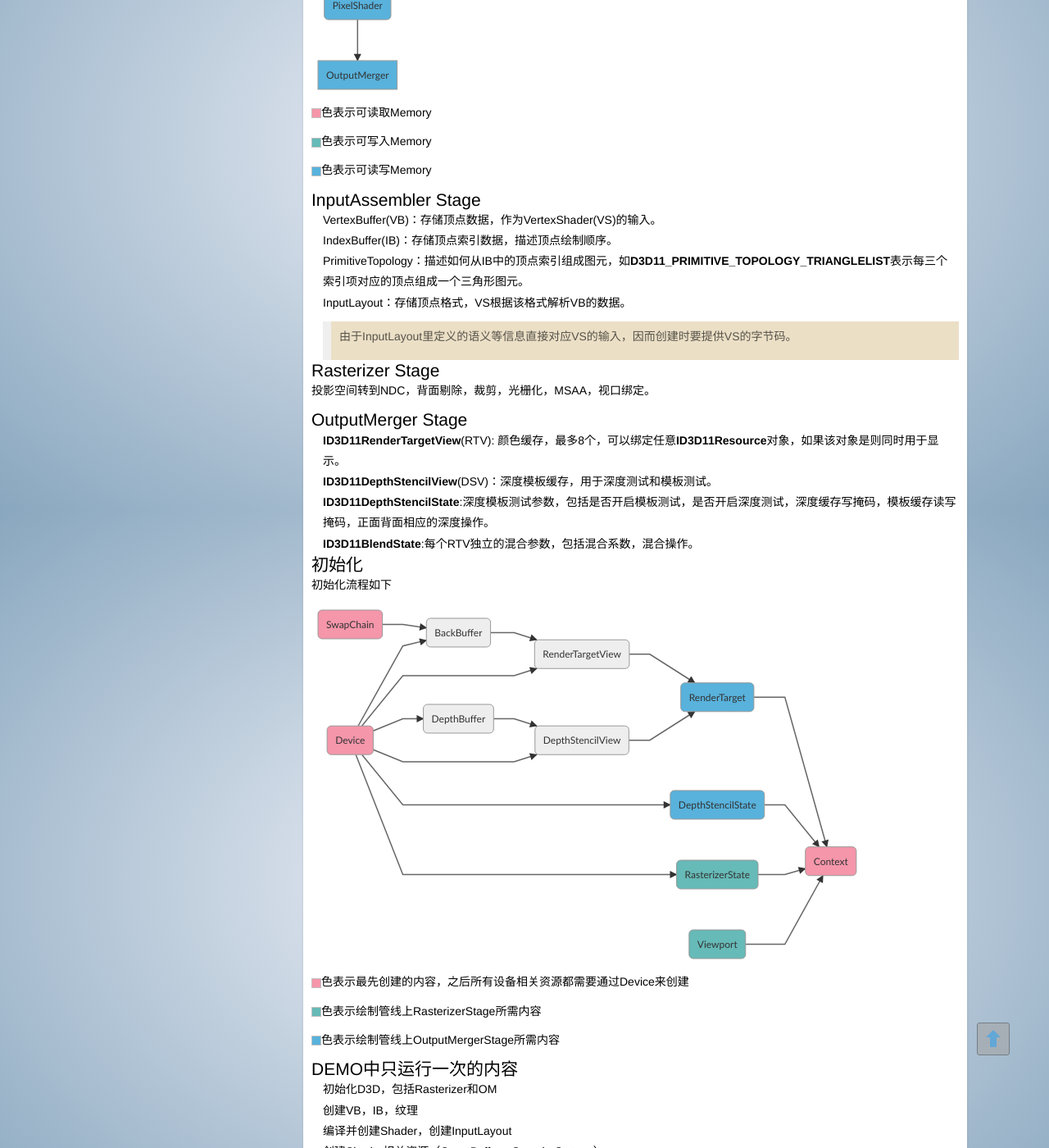
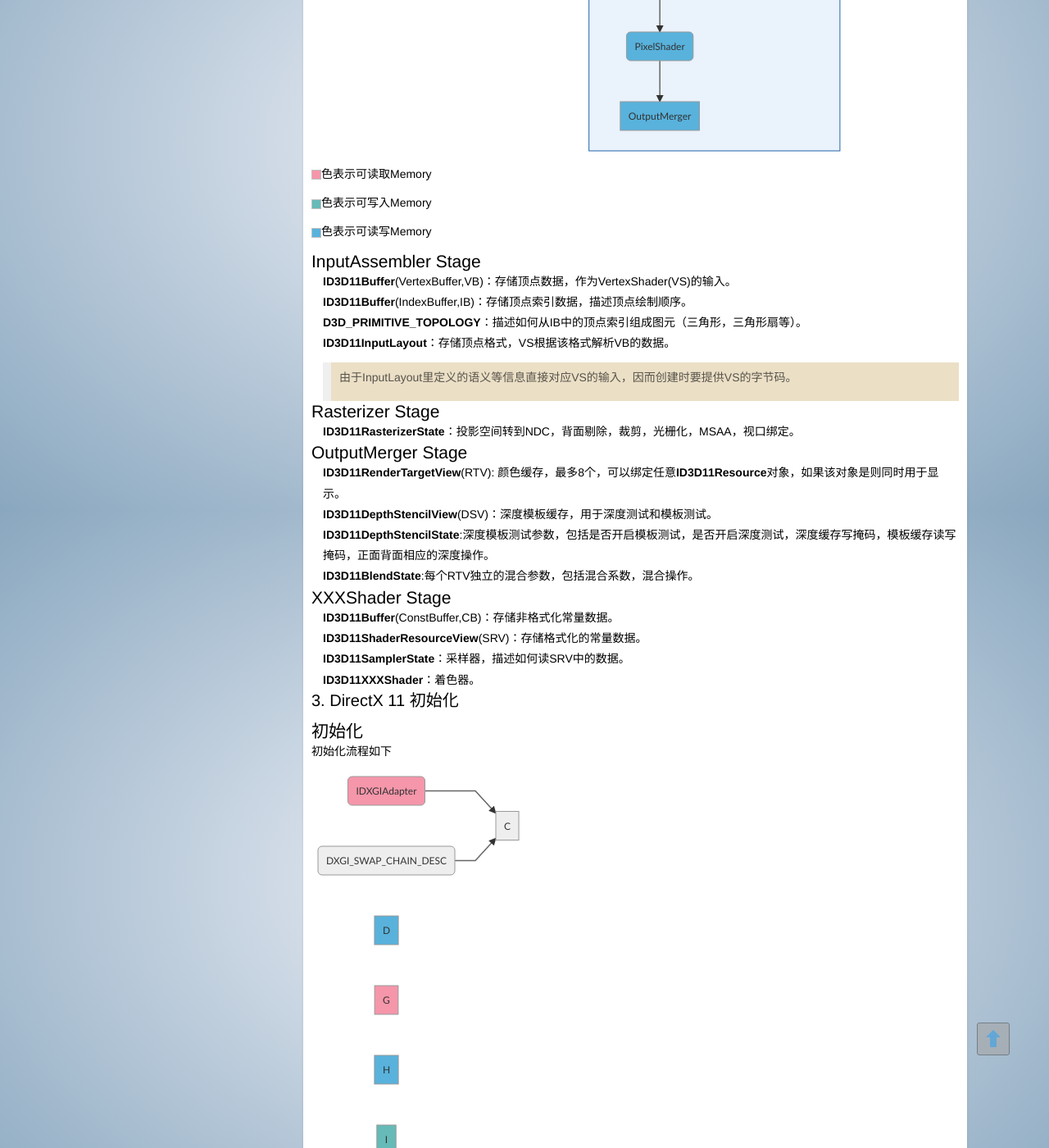
Before and after one commit to pw1316/pw1316.github.io, a Jekyll site: the page built from _posts/2018-05-29-DX11Note.md, in a window 1280 px wide and 1400 px high, scrolled down 1178 px. Shown: the whole window at 82% size. Built offline with Jekyll 4.4.1, drawn with Linux system fonts in a browser that asks for light colours; nearby versions of some CDN libraries; some of the changed text lies outside the part shown.

Commit message:
update directx11 tutorial

````diff
--- a/_posts/2018-05-29-DX11Note.md
+++ b/_posts/2018-05-29-DX11Note.md
@@ -29,8 +29,11 @@
 
 ## DirectX 11 流水线
 
+<div markdown="1" style="text-align:center">
+
 ```mermaid
 graph TD
+subgraph FULL
 A[InputAssembler]-->B(VertexShader)
 B-->C(HullShader)
 C-->D[Tesselator]
@@ -49,7 +52,21 @@
 style H fill:#66BAB7;
 style I fill:#58B2DC;
 style J fill:#58B2DC;
+end
+
+subgraph SIMPLE
+K[InputAssembler]-->L(VertexShader)
+L-->M[Rasterizer]
+M-->N(PixelShader)
+N-->O[OutputMerger]
+style K fill:#F596AA;
+style L fill:#F596AA;
+style N fill:#58B2DC;
+style O fill:#58B2DC;
+end
 ```
+
+</div>
 
 <img style="width:12px;height:12px;background:#F596AA;">色表示可读取Memory
 
@@ -59,15 +76,15 @@
 
 ## InputAssembler Stage
 
-- VertexBuffer(VB)：存储顶点数据，作为VertexShader(VS)的输入。
-- IndexBuffer(IB)：存储顶点索引数据，描述顶点绘制顺序。
-- PrimitiveTopology：描述如何从IB中的顶点索引组成图元，如**D3D11_PRIMITIVE_TOPOLOGY_TRIANGLELIST**表示每三个索引项对应的顶点组成一个三角形图元。
-- InputLayout：存储顶点格式，VS根据该格式解析VB的数据。
+- **ID3D11Buffer**(VertexBuffer,VB)：存储顶点数据，作为VertexShader(VS)的输入。
+- **ID3D11Buffer**(IndexBuffer,IB)：存储顶点索引数据，描述顶点绘制顺序。
+- **D3D_PRIMITIVE_TOPOLOGY**：描述如何从IB中的顶点索引组成图元（三角形，三角形扇等）。
+- **ID3D11InputLayout**：存储顶点格式，VS根据该格式解析VB的数据。
 > 由于InputLayout里定义的语义等信息直接对应VS的输入，因而创建时要提供VS的字节码。
 
 ## Rasterizer Stage
 
-投影空间转到NDC，背面剔除，裁剪，光栅化，MSAA，视口绑定。
+- **ID3D11RasterizerState**：投影空间转到NDC，背面剔除，裁剪，光栅化，MSAA，视口绑定。
 
 ## OutputMerger Stage
 
@@ -76,12 +93,32 @@
 - **ID3D11DepthStencilState**:深度模板测试参数，包括是否开启模板测试，是否开启深度测试，深度缓存写掩码，模板缓存读写掩码，正面背面相应的深度操作。
 - **ID3D11BlendState**:每个RTV独立的混合参数，包括混合系数，混合操作。
 
+## XXXShader Stage
+
+- **ID3D11Buffer**(ConstBuffer,CB)：存储非格式化常量数据。
+- **ID3D11ShaderResourceView**(SRV)：存储格式化的常量数据。
+- **ID3D11SamplerState**：采样器，描述如何读SRV中的数据。
+- **ID3D11XXXShader**：着色器。
+
+# 3. DirectX 11 初始化
+
 ## 初始化
 
 初始化流程如下
 
 ```mermaid
 graph LR
+A(IDXGIAdapter)-->C
+B(DXGI_SWAP_CHAIN_DESC)-->C
+style A fill:#F596AA;
+style D fill:#58B2DC;
+style G fill:#F596AA;
+style H fill:#58B2DC;
+style I fill:#66BAB7;
+style J fill:#66BAB7;
+style K fill:#F596AA;
+```
+
 A(SwapChain)-->B(BackBuffer)
 B-->C(RenderTargetView)
 C-->D(RenderTarget)
@@ -97,14 +134,6 @@
 K-->F
 K-->H
 K-->I
-style A fill:#F596AA;
-style D fill:#58B2DC;
-style G fill:#F596AA;
-style H fill:#58B2DC;
-style I fill:#66BAB7;
-style J fill:#66BAB7;
-style K fill:#F596AA;
-```
 
 <img style="width:12px;height:12px;background:#F596AA;">色表示最先创建的内容，之后所有设备相关资源都需要通过Device来创建
 
````
